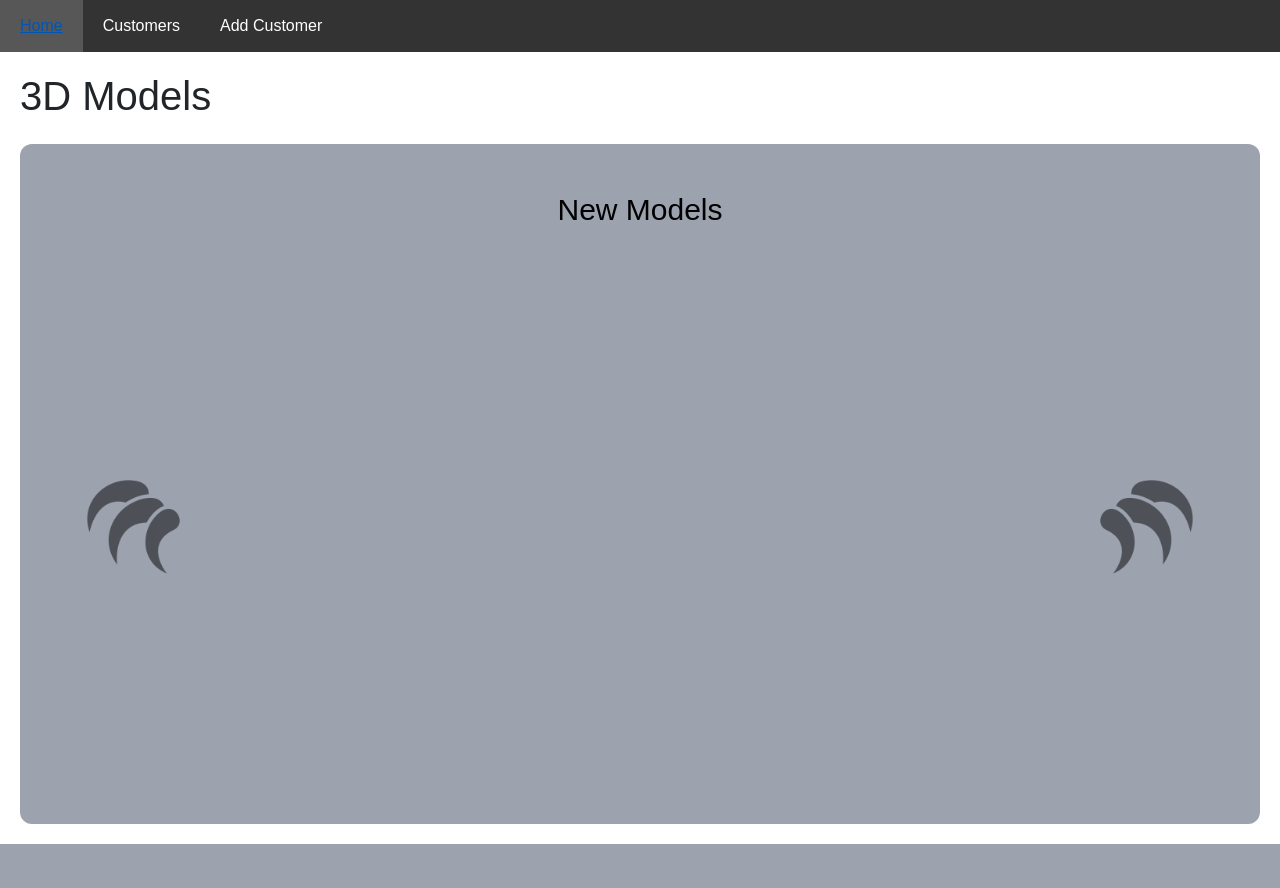
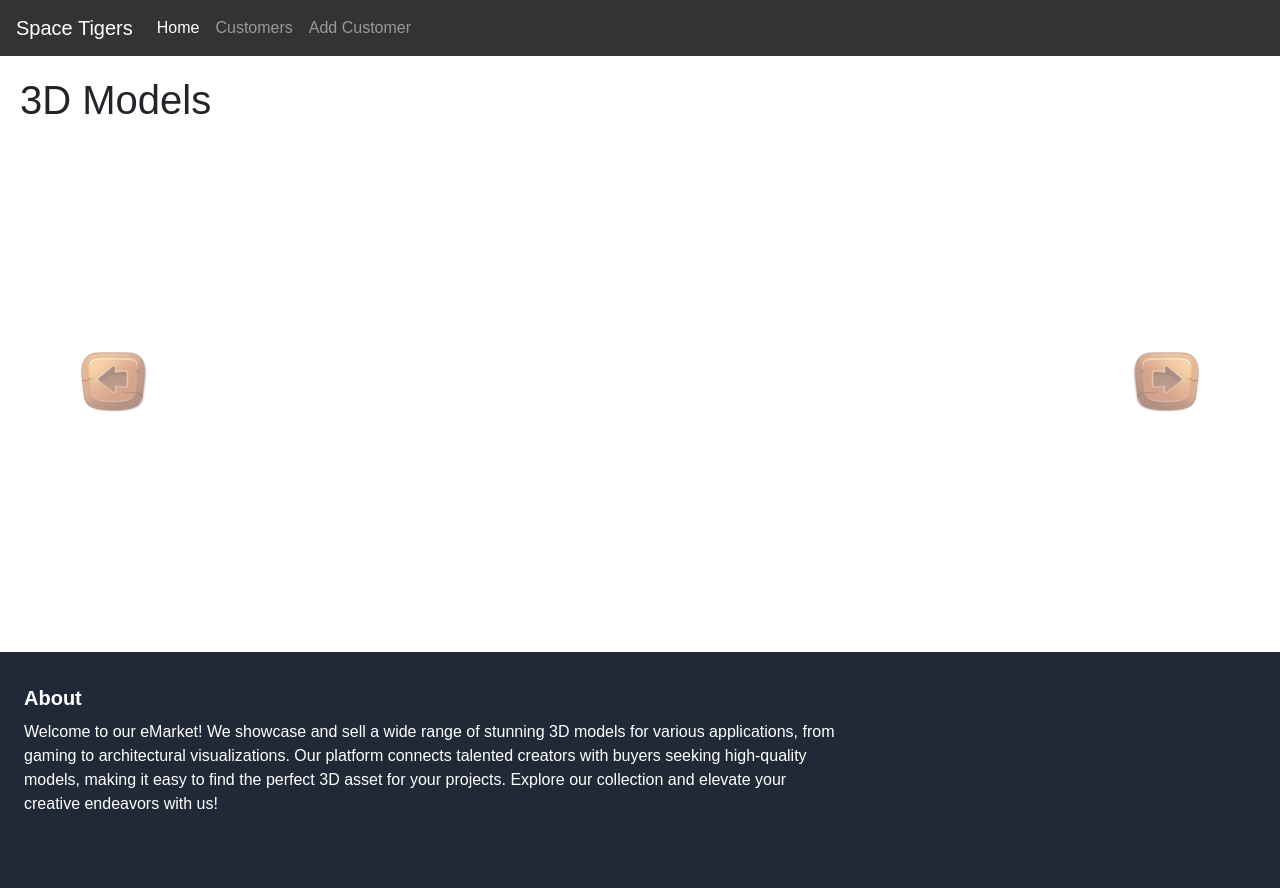
Before and after one commit to NJSP/space-tigers, a Django app: template space_tigersapp/templates/index.html in a window 1280 px wide. Before the commit the page ends 844 px from the top, so only its background shows below. Run offline with Django 3.2, Linux system fonts and the light colour scheme; the template is opened without the code that fills it, so the values that code supplies are empty; some libraries are stand-ins or nearby versions.

Commit message:
improving index page

```diff
--- a/space_tigersapp/templates/base.html
+++ b/space_tigersapp/templates/base.html
@@ -14,12 +14,19 @@
     <title>{% block title %}Space Tigers Rule!{% endblock %}</title>
     <!-- This links are for CSS from Bootstrap and Tailwind-->
     <link href="https://cdn.jsdelivr.net/npm/tailwindcss@2.2.19/dist/tailwind.min.css" rel="stylesheet">
+    <link href="https://stackpath.bootstrapcdn.com/bootstrap/4.5.2/css/bootstrap.min.css" rel="stylesheet">
 
-    <link href="https://stackpath.bootstrapcdn.com/bootstrap/4.5.2/css/bootstrap.min.css" rel="stylesheet">
     <script src="https://code.jquery.com/jquery-3.6.0.min.js"></script>
+    <script src="https://cdn.jsdelivr.net/npm/@popperjs/core@2.9.2/dist/umd/popper.min.js"></script>
     <script src="https://stackpath.bootstrapcdn.com/bootstrap/4.5.2/js/bootstrap.bundle.min.js"></script>
+    <script src="https://code.jquery.com/jquery-3.5.1.slim.min.js"></script>
+    <script src="https://stackpath.bootstrapcdn.com/bootstrap/4.5.2/js/bootstrap.min.js"></script>
+
     <script type="module" src="https://unpkg.com/@google/model-viewer/dist/model-viewer.min.js"></script>
     <script nomodule src="https://unpkg.com/@google/model-viewer/dist/model-viewer-legacy.js"></script>
+
+
+
     <!-- This links are for CSS from Bootstrap and Tailwind-->
     <style>
         body {
@@ -65,16 +72,43 @@
     </style>
 </head>
 <body>
-    <nav>
-        <ul>
-            <li><a href="{% url 'index' %}">Home</a></li>
-            <li><a href="{% url 'customer_list' %}">Customers</a></li>
-            <li><a href="{% url 'customer_new' %}">Add Customer</a></li>
+    <nav class="navbar navbar-expand-lg navbar-dark"> <!-- Changed to navbar-dark for better contrast -->
+    <a class="navbar-brand" href="#">Space Tigers</a>
+    <button class="navbar-toggler" type="button" data-toggle="collapse" data-target="#navbarNav" aria-controls="navbarNav" aria-expanded="false" aria-label="Toggle navigation">
+        <span class="navbar-toggler-icon"></span> <!-- This is the hamburger icon -->
+    </button>
+    <div class="collapse navbar-collapse" id="navbarNav">
+        <ul class="navbar-nav">
+            <li class="nav-item active">
+                <a class="nav-link" href="{% url 'index' %}">Home <span class="sr-only">(current)</span></a>
+            </li>
+            <li class="nav-item">
+                <a class="nav-link" href="{% url 'customer_list' %}">Customers</a>
+            </li>
+            <li class="nav-item">
+                <a class="nav-link" href="{% url 'customer_new' %}">Add Customer</a>
+            </li>
         </ul>
-    </nav>
+    </div>
+</nav>
+
     <div class="content">
         {% block content %}
         {% endblock %}
     </div>
+
+    <footer class="bg-gray-800 text-white py-8 px-4">
+    <div class="flex flex-col md:flex-row justify-between">
+        <div class="w-full md:w-2/3 mb-6">
+            <h4 class="text-xl font-semibold mb-2">About</h4>
+            <p>Welcome to our eMarket! We showcase and sell a wide range of stunning 3D models for various applications, from gaming to architectural visualizations. Our platform connects talented creators with buyers seeking high-quality models, making it easy to find the perfect 3D asset for your projects. Explore our collection and elevate your creative endeavors with us!</p>
+        </div>
+
+    </div>
+</footer>
+
+
+
+
 </body>
 </html>
--- a/space_tigersapp/templates/index.html
+++ b/space_tigersapp/templates/index.html
@@ -19,37 +19,31 @@
       font-size: 30px;
     }
     </style>
-    <div class="mt-6 px-6 py-12 bg-gray-400 rounded-xl">
-      <h2 class="mb-12 text-3xl text-center text-black">New Models</h2>
   <div id="productCarousel" class="carousel slide relative rounded-xl" data-ride="carousel" data-interval="5000" style="min-height: 500px;">
-
     <div class="carousel-inner">
         {% for product in products %}
         <div class="carousel-item {% if forloop.first %}active{% endif %}">
-            <div class="text-center">
-
-                <div style="width: 100%; max-width: 400px; margin: auto;">
-                  <!-- Center the content -->
-                  <div class="border border-gray-300 rounded-xl shadow-lg overflow-hidden">
+            <div style="width: 100%; max-width: 600px; margin: auto;">
+                <div class="col-span-2 p-6">
+                    <div class="border border-gray-300 rounded-xl shadow-lg overflow-hidden bg-gray-800">
                         <model-viewer
                             src="{% static product.model_directory %}/{{ product.model_file_name }}"
                             alt="A 3D model of {{ product.name }}"
                             shadow-intensity="1"
                             camera-controls
-                      auto-rotate
                             ar
-                      style="width: 100%; height: 300px;">
+                            style="width: 100%; height: 400px;"
+                            orientation="0 0 0">
                         </model-viewer>
+                    </div>
                     <a href="{% url 'detail' product.id %}">
-                    <div class="p-4 bg-white">
-
-                      <h2 class="text-2xl font-bold">{{ product.name }}</h2>
-                      <p class="text-xl font-bold">Price: {{ product.price }}</p>
+                      <div class="p-2 bg-gray-800 rounded-xl text-center">
+                          <h2 class="text-2xl font-bold text-white">{{ product.name }}</h2>
+                          <p class="text-xl font-bold text-white">Price: {{ product.price }}</p>
                       </div>
                   </a>
+
                 </div>
-                </div>
-
             </div>
         </div>
         {% endfor %}
@@ -57,18 +51,16 @@
 
     <!-- Carousel controls -->
     <a class="carousel-control-prev" href="#productCarousel" role="button" data-slide="prev">
-          <img src="{% static 'images/icons/triple-claws.png' %}"
-               alt="Previous" style="width: 100px; height: 100px; transform: scaleX(-1);">
+        <img src="{% static 'images/icons/previo_button.png' %}" alt="Previous" style="width: 100px; height: 100px;">
         <span class="sr-only">Previous</span>
     </a>
     <a class="carousel-control-next" href="#productCarousel" role="button" data-slide="next">
-          <img src="{% static 'images/icons/triple-claws.png' %}"
-               alt="Next" style="width: 100px; height: 100px;">
+        <img src="{% static 'images/icons/previo_button.png' %}" alt="Next" style="width: 100px; height: 100px; transform: scaleX(-1);">
         <span class="sr-only">Next</span>
     </a>
-      </div>
 </div>
 
 
 
+
 {% endblock %}
```
Also changed, not shown: space_tigersapp/static/images/icons/previo_button.png (added). Lines whose indentation alone changed are shown as unchanged.
